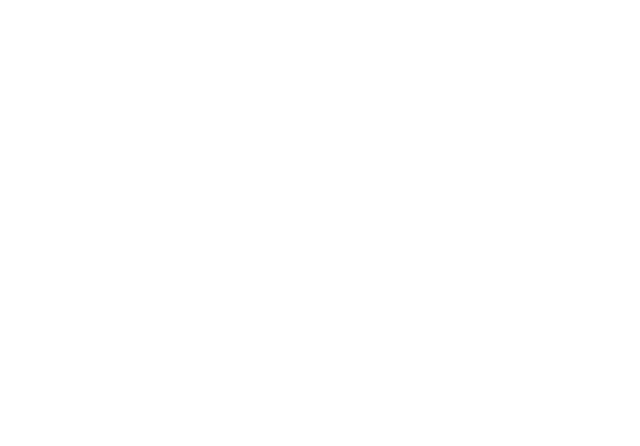
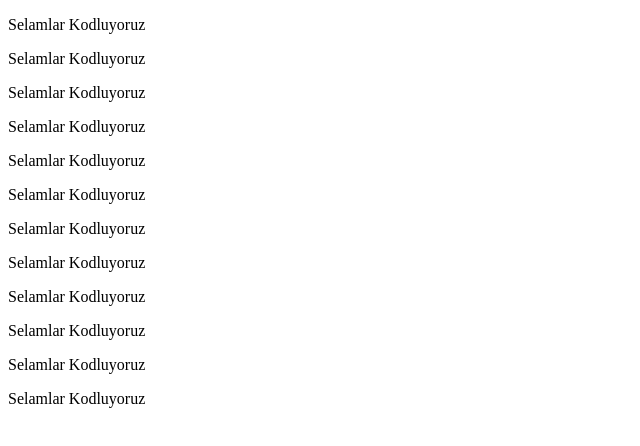
Before and after one commit to oktay-pro/kodluyoruzilkrepo, a plain HTML site: page index.html in a window 1280 px wide. Shown: the whole page, without its empty margins (0-640 px from the left). Drawn offline with Linux system fonts and the light colour scheme.

Commit message:
paragraf sayısı arttırıldı

```diff
--- a/index.html
+++ b/index.html
@@ -7,35 +7,17 @@
     <title>Kodluyoruz ilk HTML</title>
 </head>
 <body>
-<p>
-    <Selamlar_Kodluyoruz></Selamlar_Kodluyoruz>
-</p>
-<p>
-    <Selamlar_Kodluyoruz></Selamlar_Kodluyoruz>
-</p>
-<p>
-    <Selamlar_Kodluyoruz></Selamlar_Kodluyoruz>
-</p>
-<p>
-    <Selamlar_Kodluyoruz></Selamlar_Kodluyoruz>
-</p>
-<p>
-    <Selamlar_Kodluyoruz></Selamlar_Kodluyoruz>
-</p>
-<p>
-    <Selamlar_Kodluyoruz></Selamlar_Kodluyoruz>
-</p>
-<p>
-    <Selamlar_Kodluyoruz></Selamlar_Kodluyoruz>
-</p>
-<p>
-    <Selamlar_Kodluyoruz></Selamlar_Kodluyoruz>
-</p>
-<p>
-    <Selamlar_Kodluyoruz></Selamlar_Kodluyoruz>
-</p>
-<p>
-    <Selamlar_Kodluyoruz></Selamlar_Kodluyoruz>
-</p>
+<p>Selamlar Kodluyoruz</p>
+<p>Selamlar Kodluyoruz</p>
+<p>Selamlar Kodluyoruz</p>
+<p>Selamlar Kodluyoruz</p>
+<p>Selamlar Kodluyoruz</p>
+<p>Selamlar Kodluyoruz</p>
+<p>Selamlar Kodluyoruz</p>
+<p>Selamlar Kodluyoruz</p>
+<p>Selamlar Kodluyoruz</p>
+<p>Selamlar Kodluyoruz</p>
+<p>Selamlar Kodluyoruz</p>
+<p>Selamlar Kodluyoruz</p>
 </body>
 </html>
```
